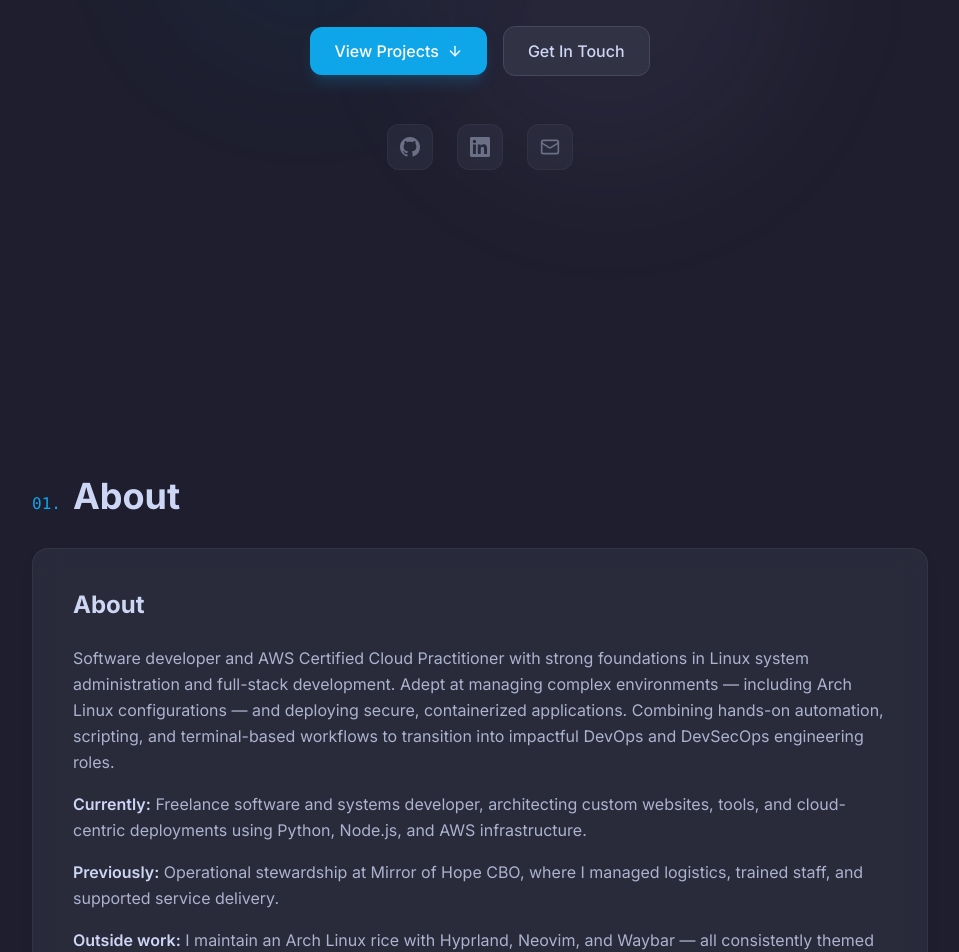
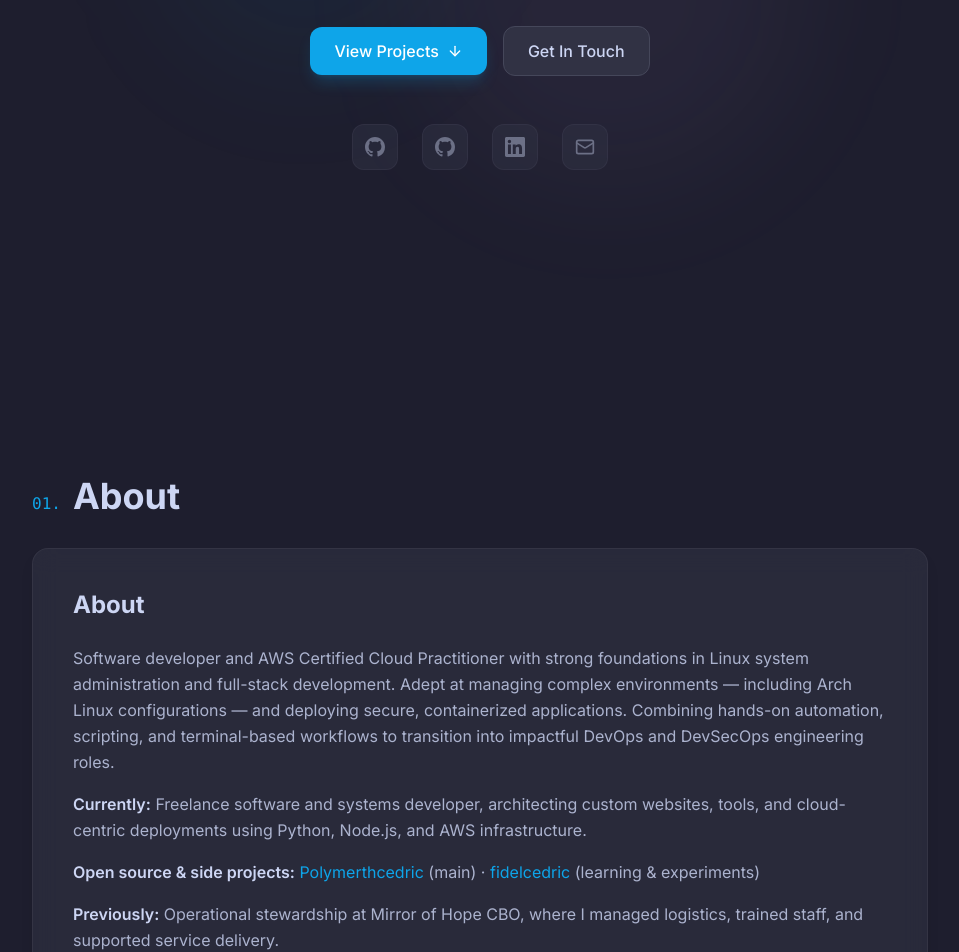
Before and after one commit to Polymerthcedric/portfolio, a Next.js app: page / in a window 1280 px wide. Shown: the part 420-1372 px from the top of the page, without its empty margins (160-1119 px from the left). Built offline with nearby package versions, Linux system fonts and the light colour scheme.

Commit message:
feat: add fidelcedric account links, sawapro demo link, fix contact CTA

```diff
--- a/src/components/ContactSection.tsx
+++ b/src/components/ContactSection.tsx
@@ -21,6 +21,12 @@
     href: 'https://github.com/Polymerthcedric',
     icon: GithubIcon,
     description: '@Polymerthcedric',
+  },
+  {
+    label: 'GitHub',
+    href: 'https://github.com/fidelcedric',
+    icon: GithubIcon,
+    description: '@fidelcedric',
   },
   {
     label: 'LinkedIn',
@@ -101,18 +107,20 @@
 
           <div className="flex flex-wrap items-center justify-center gap-4">
             <a
-              href="mailto:fidelcedricodoyo@gmail.com"
+              href="mailto:fidelcedricodoyo@gmail.com?subject=Job Opportunity&body=Hi Fidel, I came across your portfolio and would like to discuss a role."
               className="btn-primary"
             >
               <Mail size={16} />
               Send Email
             </a>
             <a
-              href="mailto:fidelcedricodoyo@gmail.com?subject=Job Opportunity&body=Hi Fidel, I came across your portfolio and would like to discuss a role."
-              className="btn-primary"
+              href="/portfolio/Fidel_Cedric_Odoyo_Resume.pdf"
+              className="btn-secondary"
+              target="_blank"
+              rel="noopener noreferrer"
             >
-              <Mail size={16} />
-              Send Email
+              <FileText size={16} />
+              Resume
             </a>
             <button
               onClick={() => window.scrollTo({ top: 0, behavior: 'smooth' })}
--- a/src/components/HeroSection.tsx
+++ b/src/components/HeroSection.tsx
@@ -80,7 +80,18 @@
             target="_blank"
             rel="noopener noreferrer"
             className="p-3 rounded-xl bg-cSurface/50 border border-cBorder/30 text-cMuted hover:text-cBody hover:border-cAccent/30 transition-all duration-200"
-            aria-label="GitHub"
+            aria-label="GitHub Polymerthcedric"
+            title="@Polymerthcedric"
+          >
+            <GithubIcon />
+          </a>
+          <a
+            href="https://github.com/fidelcedric"
+            target="_blank"
+            rel="noopener noreferrer"
+            className="p-3 rounded-xl bg-cSurface/50 border border-cBorder/30 text-cMuted hover:text-cBody hover:border-cAccent/30 transition-all duration-200"
+            aria-label="GitHub fidelcedric"
+            title="@fidelcedric"
           >
             <GithubIcon />
           </a>
--- a/src/content/projects.json
+++ b/src/content/projects.json
@@ -52,6 +52,6 @@
     "metrics": "Tailwind CSS \u00b7 Vanilla JS \u00b7 Intersection Observer \u00b7 Responsive design \u00b7 Zero dependencies",
     "tags": ["HTML/CSS", "JavaScript", "Tailwind CSS", "Responsive Design"],
     "code": "https://github.com/fidelcedric/sawapro-landing-page",
-    "demo": ""
+    "demo": "https://fidelcedric.github.io/sawapro-landing-page/"
   }
 }
```
Also changed, not shown: src/content/Abstract.md (+2 -0 lines).
